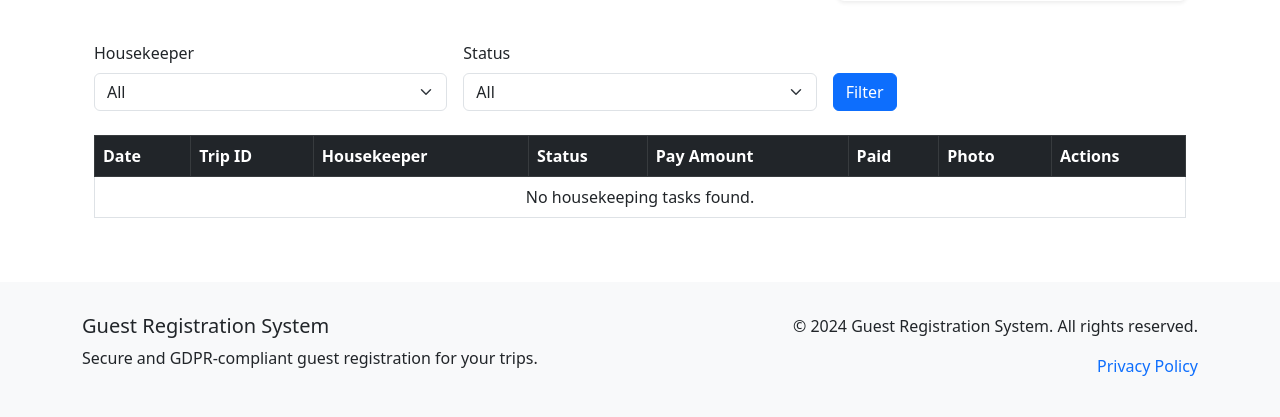
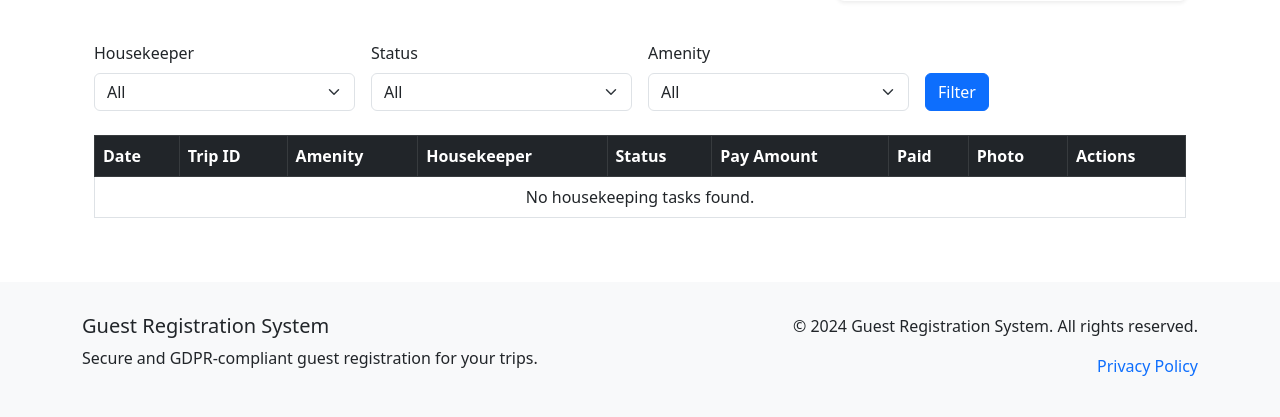
Before and after one commit to 32bit-s-r-o/guest-registration-system, a Flask app: page /admin/housekeeping in a window 1280 px wide. Shown: the part 314-731 px from the top of the page. Run offline with Flask 3, Linux system fonts and the light colour scheme; the visitor is signed in with stand-in values (Sample User, id 1); data comes from the database, SQL or seed files in the repository; data that the repository does not hold is empty.

Commit message:
Enhance housekeeping management features
- Add filtering options for amenities in the housekeeping management interface, allowing users to filter tasks by amenity.
- Implement a new function to create missing housekeeping tasks for trips in a calendar, ensuring all trips have associated tasks.
- Update the admin housekeeping template to display amenities and improve the layout for better usability.
- Modify the sync process to account for newly created housekeeping tasks, providing clearer feedback on task creation during synchronization.

```diff
--- a/app.py
+++ b/app.py
@@ -2250,13 +2250,21 @@ def admin_housekeeping():
     # Filtering
     housekeeper_id = request.args.get('housekeeper_id', type=int)
     status = request.args.get('status')
-    query = Housekeeping.query
+    amenity_id = request.args.get('amenity_id', type=int)
+    query = Housekeeping.query.join(Trip)
+
     if housekeeper_id:
         query = query.filter_by(housekeeper_id=housekeeper_id)
     if status:
         query = query.filter_by(status=status)
+    if amenity_id:
+        query = query.filter(Trip.amenity_id == amenity_id)
+
     tasks = query.order_by(Housekeeping.date.desc()).all()
     housekeepers = User.query.filter_by(role='housekeeper').all()
+
+    # Get amenities for filtering
+    amenities = Amenity.query.filter_by(admin_id=current_user.id).order_by(Amenity.name).all()
 
     # Pay summaries
     pay_summary = {}
@@ -2284,9 +2292,9 @@ def admin_housekeeping():
             task.paid_date = datetime.utcnow()
         db.session.commit()
         flash(_('Housekeeping pay updated.'), 'success')
-        return redirect(url_for('admin_housekeeping', housekeeper_id=housekeeper_id, status=status))
-
-    return render_template('admin/housekeeping.html', tasks=tasks, housekeepers=housekeepers, selected_housekeeper=housekeeper_id, selected_status=status, pay_summary=pay_summary, grand_total=grand_total, grand_paid=grand_paid, grand_pending=grand_pending)
+        return redirect(url_for('admin_housekeeping', housekeeper_id=housekeeper_id, status=status, amenity_id=amenity_id))
+
+    return render_template('admin/housekeeping.html', tasks=tasks, housekeepers=housekeepers, amenities=amenities, selected_housekeeper=housekeeper_id, selected_status=status, selected_amenity=amenity_id, pay_summary=pay_summary, grand_total=grand_total, grand_paid=grand_paid, grand_pending=grand_pending)
 
 # CSV Export Routes
 @app.route('/admin/export/registrations')
@@ -3087,6 +3095,50 @@ def rollback_migration(version):
     except Exception as e:
         flash(_('Rollback error: %(error)s', error=str(e)), 'error')
         return redirect(url_for('admin_migrations'))
+
+def create_missing_housekeeping_tasks_for_calendar(calendar_id):
+    """Create housekeeping tasks for all trips in a calendar that don't already have one."""
+    calendar = Calendar.query.get(calendar_id)
+    if not calendar:
+        return 0
+
+    # Find default housekeeper for the amenity
+    default_assignment = AmenityHousekeeper.query.filter_by(
+        amenity_id=calendar.amenity_id, is_default=True).first()
+
+    if not default_assignment and calendar.amenity.default_housekeeper_id:
+        # Fallback to legacy default housekeeper
+        housekeeper_id = calendar.amenity.default_housekeeper_id
+    elif default_assignment:
+        housekeeper_id = default_assignment.housekeeper_id
+    else:
+        housekeeper_id = None
+
+    if not housekeeper_id:
+        return 0  # No default housekeeper assigned
+
+    trips = Trip.query.filter_by(calendar_id=calendar_id).all()
+    created = 0
+
+    for trip in trips:
+        # Check if a housekeeping task already exists for this trip
+        existing_task = Housekeeping.query.filter_by(trip_id=trip.id).first()
+        if not existing_task:
+            task = Housekeeping(
+                trip_id=trip.id,
+                housekeeper_id=housekeeper_id,
+                date=trip.end_date + timedelta(days=1),
+                status='pending',
+                pay_amount=50.00,
+                paid=False
+            )
+            db.session.add(task)
+            created += 1
+
+    if created > 0:
+        db.session.commit()
+
+    return created
 
 def sync_calendar_reservations(calendar_id):
     """Sync reservations for a specific calendar, ensuring unique confirmation codes."""
@@ -3191,15 +3243,19 @@ def sync_calendar_reservations(calendar_id):
 
                 synced_count += 1
 
+        # Create housekeeping tasks for any existing trips that don't have them
+        missing_tasks_created = create_missing_housekeeping_tasks_for_calendar(calendar_id)
+        total_housekeeping_tasks = housekeeping_tasks_created + missing_tasks_created
+
         # Update calendar last sync time
         calendar.last_sync = datetime.utcnow()
         db.session.commit()
 
         message = f"Synced {synced_count} new reservations, updated {updated_count} existing reservations"
-        if housekeeping_tasks_created > 0:
-            message += f", created {housekeeping_tasks_created} housekeeping tasks"
-
-        return {'success': True, 'message': message, 'synced': synced_count, 'updated': updated_count, 'housekeeping_tasks': housekeeping_tasks_created}
+        if total_housekeeping_tasks > 0:
+            message += f", created {total_housekeeping_tasks} housekeeping tasks"
+
+        return {'success': True, 'message': message, 'synced': synced_count, 'updated': updated_count, 'housekeeping_tasks': total_housekeeping_tasks}
 
     except Exception as e:
         db.session.rollback()
@@ -3548,42 +3604,16 @@ def create_housekeeping_tasks_from_calendar(calendar_id):
         flash(_('Access denied'), 'error')
         return redirect(url_for('admin_calendars'))
 
-    trips = Trip.query.filter_by(calendar_id=calendar_id).all()
-    created = 0
-    skipped_no_housekeeper = 0
-
-    # Find default housekeeper for the amenity
+    # Check if there's a default housekeeper assigned
     default_assignment = AmenityHousekeeper.query.filter_by(
         amenity_id=calendar.amenity_id, is_default=True).first()
 
-    if not default_assignment and calendar.amenity.default_housekeeper_id:
-        # Fallback to legacy default housekeeper
-        housekeeper_id = calendar.amenity.default_housekeeper_id
-    elif default_assignment:
-        housekeeper_id = default_assignment.housekeeper_id
-    else:
-        housekeeper_id = None
-
-    if not housekeeper_id:
+    if not default_assignment and not calendar.amenity.default_housekeeper_id:
         flash(_('No default housekeeper assigned to this amenity. Please assign a default housekeeper first.'), 'error')
         return redirect(url_for('admin_calendars'))
 
-    for trip in trips:
-        # Check if a housekeeping task already exists for this trip
-        existing_task = Housekeeping.query.filter_by(trip_id=trip.id).first()
-        if not existing_task:
-            task = Housekeeping(
-                trip_id=trip.id,
-                housekeeper_id=housekeeper_id,
-                date=trip.end_date + timedelta(days=1),
-                status='pending',
-                pay_amount=50.00,
-                paid=False
-            )
-            db.session.add(task)
-            created += 1
-
-    db.session.commit()
+    # Use the helper function to create missing tasks
+    created = create_missing_housekeeping_tasks_for_calendar(calendar_id)
 
     if created > 0:
         flash(_('%(num)d housekeeping tasks created from calendar.', num=created), 'success')
--- a/templates/admin/housekeeping.html
+++ b/templates/admin/housekeeping.html
@@ -62,7 +62,7 @@
         </div>
     </div>
     <form class="row g-3 mb-4" method="get">
-        <div class="col-md-4">
+        <div class="col-md-3">
             <label for="housekeeper_id" class="form-label">{{ _('Housekeeper') }}</label>
             <select class="form-select" id="housekeeper_id" name="housekeeper_id">
                 <option value="">{{ _('All') }}</option>
@@ -72,7 +72,7 @@
                 {% endfor %}
             </select>
         </div>
-        <div class="col-md-4">
+        <div class="col-md-3">
             <label for="status" class="form-label">{{ _('Status') }}</label>
             <select class="form-select" id="status" name="status">
                 <option value="">{{ _('All') }}</option>
@@ -84,7 +84,17 @@
                 </option>
             </select>
         </div>
-        <div class="col-md-4 align-self-end">
+        <div class="col-md-3">
+            <label for="amenity_id" class="form-label">{{ _('Amenity') }}</label>
+            <select class="form-select" id="amenity_id" name="amenity_id">
+                <option value="">{{ _('All') }}</option>
+                {% for amenity in amenities %}
+                <option value="{{ amenity.id }}" {% if selected_amenity==amenity.id %}selected{% endif %}>{{
+                    amenity.name }}</option>
+                {% endfor %}
+            </select>
+        </div>
+        <div class="col-md-3 align-self-end">
             <button type="submit" class="btn btn-primary">{{ _('Filter') }}</button>
         </div>
     </form>
@@ -94,6 +104,7 @@
                 <tr>
                     <th>{{ _('Date') }}</th>
                     <th>{{ _('Trip ID') }}</th>
+                    <th>{{ _('Amenity') }}</th>
                     <th>{{ _('Housekeeper') }}</th>
                     <th>{{ _('Status') }}</th>
                     <th>{{ _('Pay Amount') }}</th>
@@ -108,6 +119,7 @@
                 <tr>
                     <td>{{ task.date.strftime('%Y-%m-%d') }}</td>
                     <td>{{ task.trip_id }}</td>
+                    <td>{{ task.trip.amenity.name if task.trip.amenity else 'N/A' }}</td>
                     <td>{{ task.housekeeper.username }}</td>
                     <td>{{ task.status }}</td>
                     <td>
@@ -148,7 +160,7 @@
                 {% endfor %}
                 {% else %}
                 <tr>
-                    <td colspan="8" class="text-center">{{ _('No housekeeping tasks found.') }}</td>
+                    <td colspan="9" class="text-center">{{ _('No housekeeping tasks found.') }}</td>
                 </tr>
                 {% endif %}
             </tbody>
```
Also changed, not shown: templates/admin/calendars.html (+9 -0 lines).
